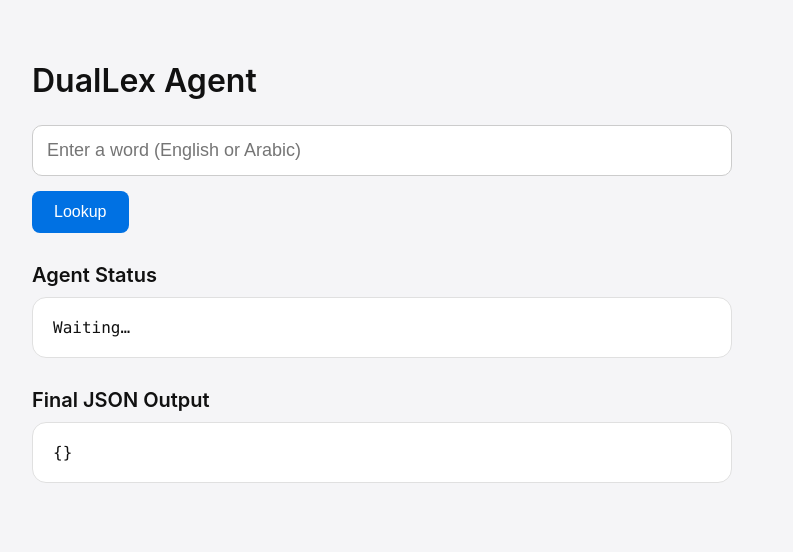
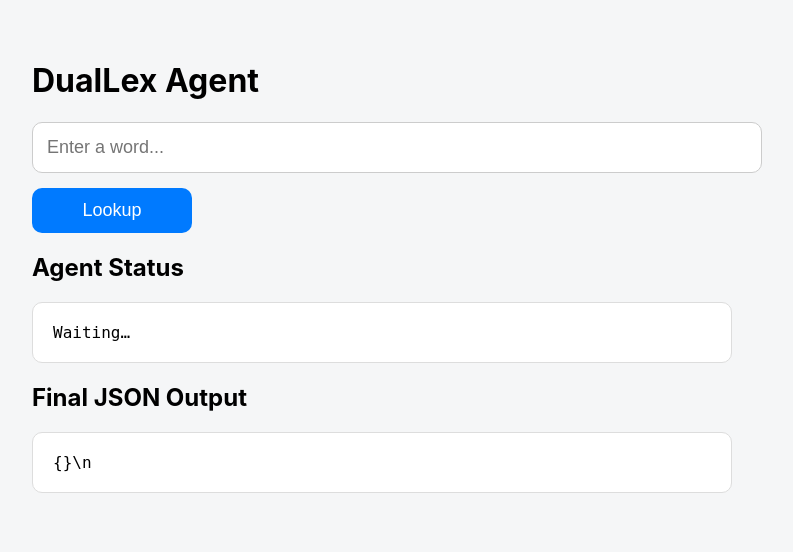
Before and after one commit to Kaled1122/DualLex, a Flask app: template templates/index.html in a window 1280 px wide. Shown: the top 552 px of the page, without its empty margins (258-1051 px from the left). Run offline with Flask 3, Linux system fonts and the light colour scheme; the template is opened without the code that fills it, so the values that code supplies are empty.

Commit message:
Update index.html

```diff
--- a/templates/index.html
+++ b/templates/index.html
@@ -1,150 +1,80 @@
 <!DOCTYPE html>
 <html lang="en">
 <head>
-<meta charset="UTF-8">
+  <meta charset="UTF-8" />
   <title>DualLex Agent</title>
-<meta name="viewport" content="width=device-width, initial-scale=1.0">
   <style>
-
     body {
-        font-family: -apple-system, BlinkMacSystemFont, "Segoe UI", sans-serif;
-        margin: 0;
+      font-family: -apple-system, BlinkMacSystemFont, "Helvetica Neue", Arial, sans-serif;
+      background: #f5f6f7;
       padding: 40px;
-        background: #f5f5f7;
-        color: #111;
-    }
-
-    #container {
       max-width: 700px;
       margin: auto;
     }
-
-    h1 {
-        font-weight: 600;
-        margin-bottom: 25px;
+    h1 { font-size: 32px; font-weight: 700; }
+    input {
+      width: 100%; padding: 14px; border: 1px solid #ccc;
+      border-radius: 10px; font-size: 18px;
     }
-
-    input {
-        width: 100%;
-        padding: 14px;
-        font-size: 18px;
-        border-radius: 10px;
-        border: 1px solid #ccc;
-        margin-bottom: 15px;
-        box-sizing: border-box;
+    button {
+      margin-top: 15px; width: 160px; padding: 12px;
+      background: #007aff; color: white;
+      border: none; border-radius: 10px;
+      font-size: 18px; cursor: pointer;
     }
-
-    button {
-        padding: 12px 22px;
+    pre {
+      background: #fff; padding: 20px;
+      border-radius: 10px; border: 1px solid #ddd;
+      white-space: pre-wrap;
       font-size: 16px;
-        border: none;
-        border-radius: 8px;
-        background: #0071e3;
-        color: #fff;
-        cursor: pointer;
-        margin-bottom: 30px;
     }
-
-    button:hover {
-        background: #005bb5;
-    }
-
-    .card {
-        background: white;
-        padding: 20px;
-        border-radius: 14px;
-        margin-bottom: 30px;
-        font-family: Menlo, monospace;
-        white-space: pre-wrap;
-        border: 1px solid #e0e0e0;
-    }
-
-    .title {
-        font-size: 20px;
-        margin-bottom: 10px;
-        font-weight: 600;
-    }
-
   </style>
 </head>
+
 <body>
-
-<div id="container">
 
 <h1>DualLex Agent</h1>
 
-<input id="word" placeholder="Enter a word (English or Arabic)">
+<input id="word" placeholder="Enter a word..." />
+
 <button onclick="lookup()">Lookup</button>
 
-<div class="title">Agent Status</div>
-<div id="status" class="card">Waiting…</div>
+<h2>Agent Status</h2>
+<pre id="statusBox">Waiting…</pre>
 
-<div class="title">Final JSON Output</div>
-<div id="json-output" class="card">{}</div>
-
-</div>
+<h2>Final JSON Output</h2>
+<pre id="outputBox">{}\n</pre>
 
 <script>
-const BACKEND = "https://duallex.onrender.com";  // <--- CHANGE THIS
-
 async function lookup() {
   const word = document.getElementById("word").value.trim();
-    const statusBox = document.getElementById("status");
-    const jsonBox = document.getElementById("json-output");
+  const statusBox = document.getElementById("statusBox");
+  const outputBox = document.getElementById("outputBox");
 
-    if (!word) {
-        alert("Enter a word first.");
-        return;
-    }
+  statusBox.textContent = "Starting agent...";
+  outputBox.textContent = "{}";
 
-    statusBox.textContent = "Starting agent...\n";
-    jsonBox.textContent = "{}";
+  const evtSource = new EventSource("https://duallex-backend.onrender.com/lookup", {
+    withCredentials: false
+  });
 
-    // POST request but with streaming response body
-    const response = await fetch(BACKEND + "/lookup", {
+  evtSource.onopen = () => {
+    fetch("https://duallex-backend.onrender.com/lookup", {
       method: "POST",
       headers: { "Content-Type": "application/json" },
       body: JSON.stringify({ word })
     });
+  };
 
-    const reader = response.body.getReader();
-    const decoder = new TextDecoder();
-    let buffer = "";
+  evtSource.addEventListener("status", (e) => {
+    statusBox.textContent = e.data;
+  });
 
-    while (true) {
-        const { done, value } = await reader.read();
-        if (done) break;
+  evtSource.addEventListener("final", (e) => {
+    outputBox.textContent = e.data;
+  });
 
-        buffer += decoder.decode(value, { stream: true });
-
-        const chunks = buffer.split("\n\n");
-
-        for (let i = 0; i < chunks.length - 1; i++) {
-            const chunk = chunks[i];
-
-            if (!chunk.startsWith("data: ")) continue;
-
-            const jsonString = chunk.replace("data: ", "").trim();
-
-            try {
-                const evt = JSON.parse(jsonString);
-
-                // Display the entire event as a JSON block
-                statusBox.textContent +=
-                    JSON.stringify(evt, null, 2) + "\n\n";
-
-                // If this is the final agent JSON output
-                if (evt.event === "final_output" && evt.output) {
-                    jsonBox.textContent =
-                        JSON.stringify(evt.output, null, 2);
-                }
-            } catch (e) {
-                // ignore partial chunks
-            }
-        }
-
-        buffer = chunks[chunks.length - 1];
-    }
+  evtSource.addEventListener("done", () => evtSource.close());
 }
 </script>
 
```
Lines whose indentation alone changed are shown as unchanged.
